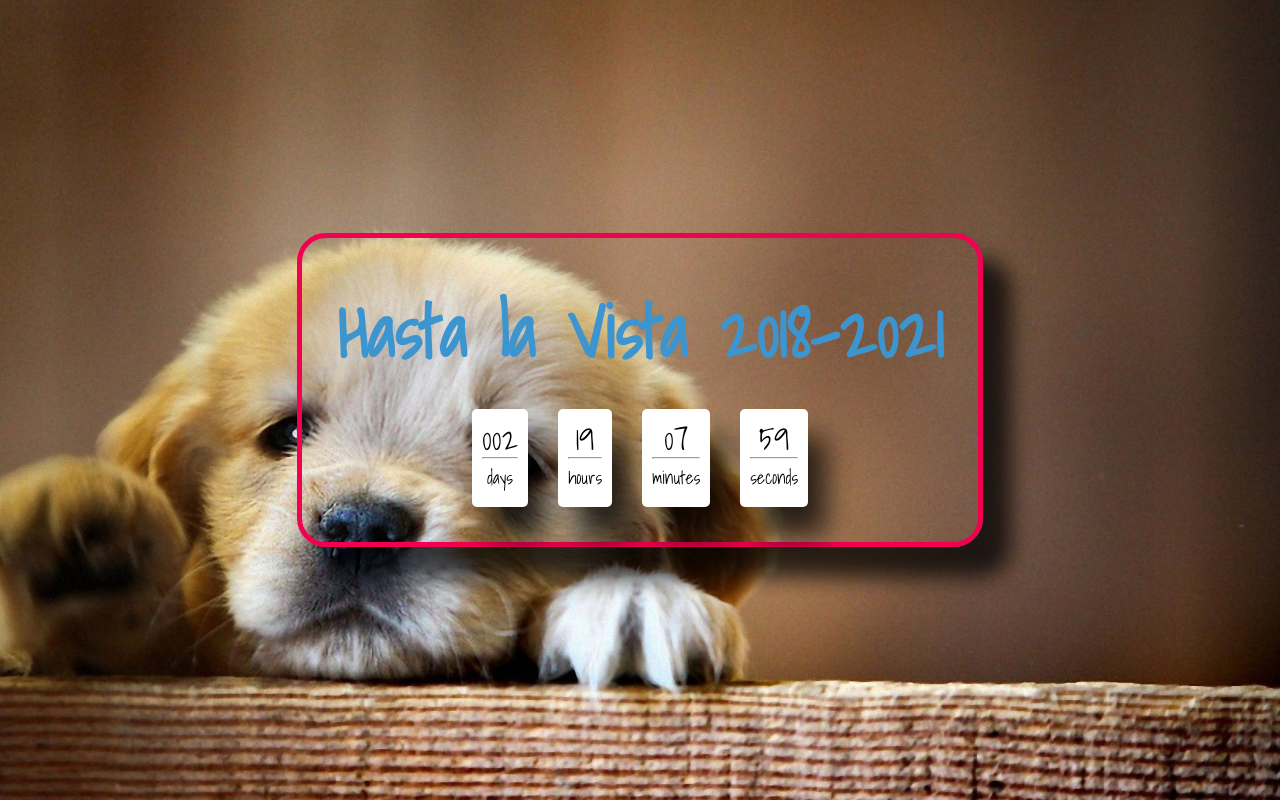
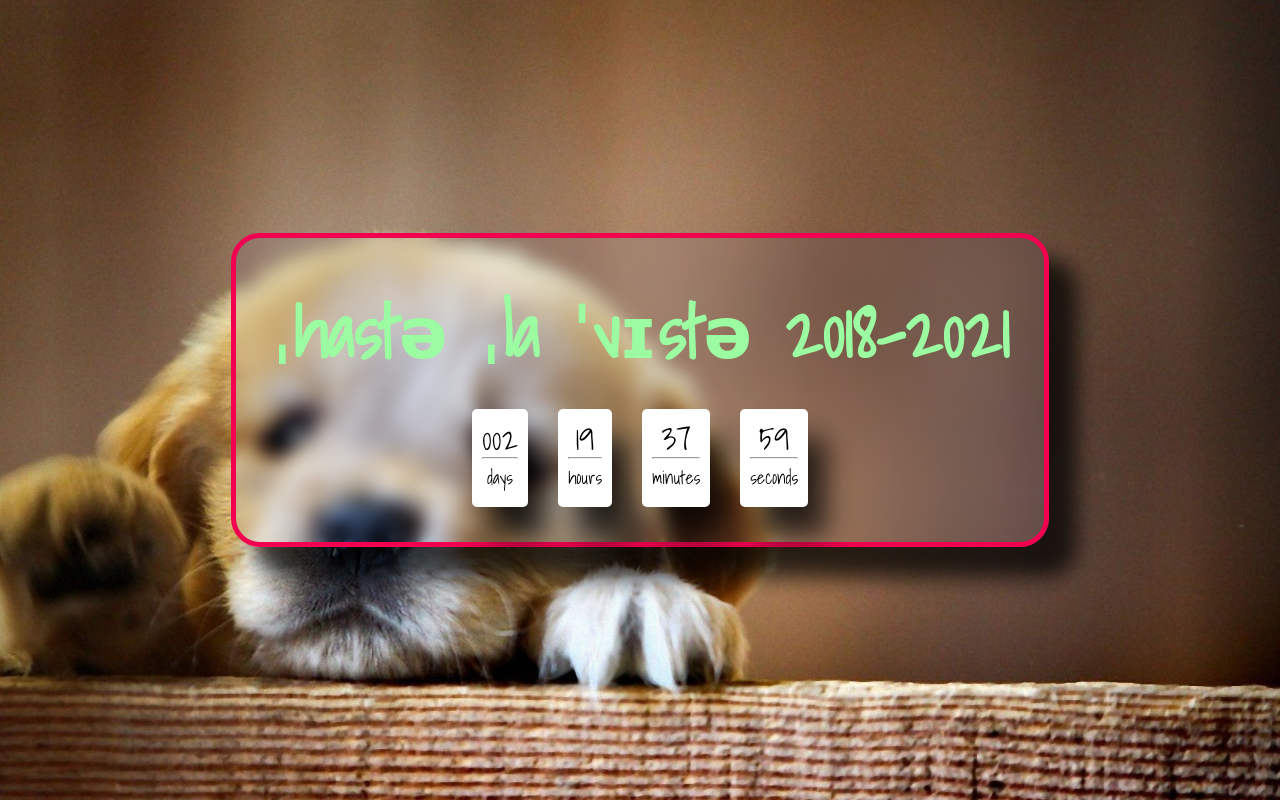
Before and after one commit to soumya-99/farewell-sajc, a plain HTML site: page index.html in a window 1280 px wide. Drawn offline with Linux system fonts and the light colour scheme; a web font is replaced by a local one.

Commit message:
Glassmorph added, time changed

```diff
--- a/index.html
+++ b/index.html
@@ -6,13 +6,13 @@
     <meta name="viewport" content="width=device-width, initial-scale=1.0">
     <link rel="stylesheet" href="style.css">
     <link rel="stylesheet" href="https://fonts.googleapis.com/css?family=Chilanka">
-    <title>farewell Countdown</title>
+    <title>Farewell Countdown</title>
 </head>
 
 <body>
 
     <div class="main">
-        <div class="title">Hasta la Vista 2018-2021</div>
+        <div class="title">ˌhastə ˌla ˈvɪstə 2018-2021</div>
 
         <div class="counter">
             <div class="item">
--- a/script.js
+++ b/script.js
@@ -1,4 +1,4 @@
-var Farewell = new Date("Jul 9, 2021 10:00:00").getTime()
+var Farewell = new Date("Jul 9, 2021 10:30:00").getTime()
 
 function counter() {
 	let dateCurrent = new Date().getTime(),
--- a/style.css
+++ b/style.css
@@ -31,10 +31,12 @@ body {
 	-webkit-box-shadow: 26px 28px 21px 3px rgba(0, 0, 0, 0.75);
 	-moz-box-shadow: 26px 28px 21px 3px rgba(0, 0, 0, 0.75);
 	box-shadow: 26px 28px 21px 3px rgba(0, 0, 0, 0.75);
+	background: rgba(56, 109, 241, 0.05);
+    backdrop-filter: blur(8px);
 }
 
 .title {
-	color: rgb(61, 149, 207);
+	color: rgb(156, 252, 161);
 	font-size: 72px;
 	margin-bottom: 20px;
 	font-weight: bold;
```
